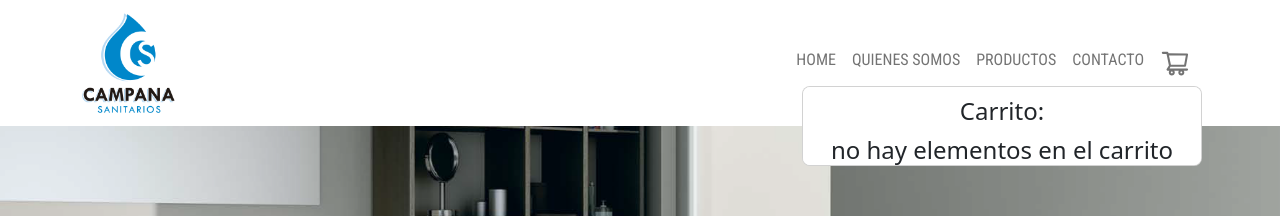
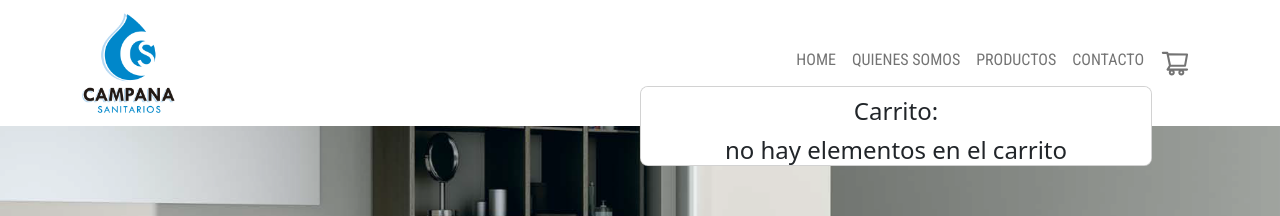
Before and after one commit to Enfasys01/Efsi-tp10, a React (Create React App) app in the folder TP10/: page / in a window 1280 px wide. Both pictures are taken after a click on the element 1175 px from the left and 63 px from the top of the page. Shown: the top 216 px of the page. Built offline with nearby package versions, Linux system fonts and the light colour scheme; the HTML template or start-up script is replaced by a standard one.

Commit message:
final commit, hopefuly

```diff
--- a/TP10/src/Components/Carrito.css
+++ b/TP10/src/Components/Carrito.css
@@ -1,7 +1,8 @@
 .popover{
-  position: absolute;
-  left: -350px;
-  width: 400px;
+  position: fixed;
+  right: 10%;
+  width: 40%;
+  min-width: 350px;
   max-width: 1000px;
   max-height: 400px;
   background: rgb(255, 255, 255);
--- a/TP10/src/Components/Producto.js
+++ b/TP10/src/Components/Producto.js
@@ -1,11 +1,12 @@
 import './Producto.css'
-import {BsFillCartPlusFill} from 'react-icons/bs'
-import { useContext } from 'react';
+import {BsFillCartPlusFill, BsFillCartCheckFill} from 'react-icons/bs'
+import { useContext, useState } from 'react';
 import CartContext from '../Context/CartContext';
 import PropTypes from 'prop-types'
 
 function Producto(props){
     const [items, setItems] = useContext(CartContext)
+    const [reload, setReload] = useState(false)
     console.log(items[props.id])
     return(
         <div class="col-12 col-md-4">
@@ -24,7 +25,9 @@ function Producto(props){
                             preItems[props.id].added=true;
                             setItems(preItems)
                             console.log(items)
-                            }}> <span> <span><BsFillCartPlusFill/></span> Agregar al carrito </span></div>
+                            setReload(!reload)
+                            }}>
+                                {items[props.id].added==true?<span> <span><BsFillCartCheckFill/></span> Agregado al carrito </span>:<span> <span><BsFillCartPlusFill/></span> Agregar al carrito </span>}</div>
                     </div>
                 </div>
     );
```
